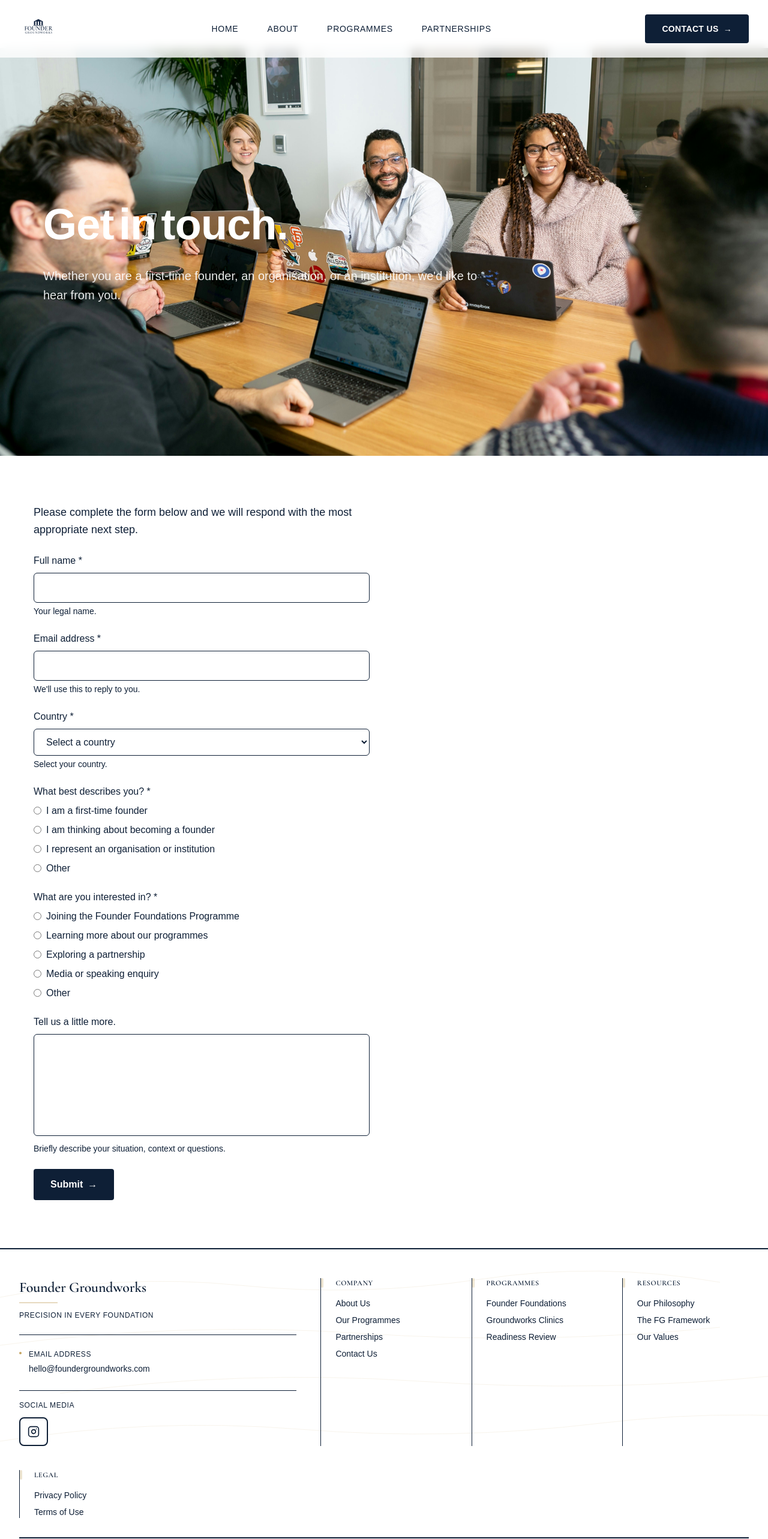
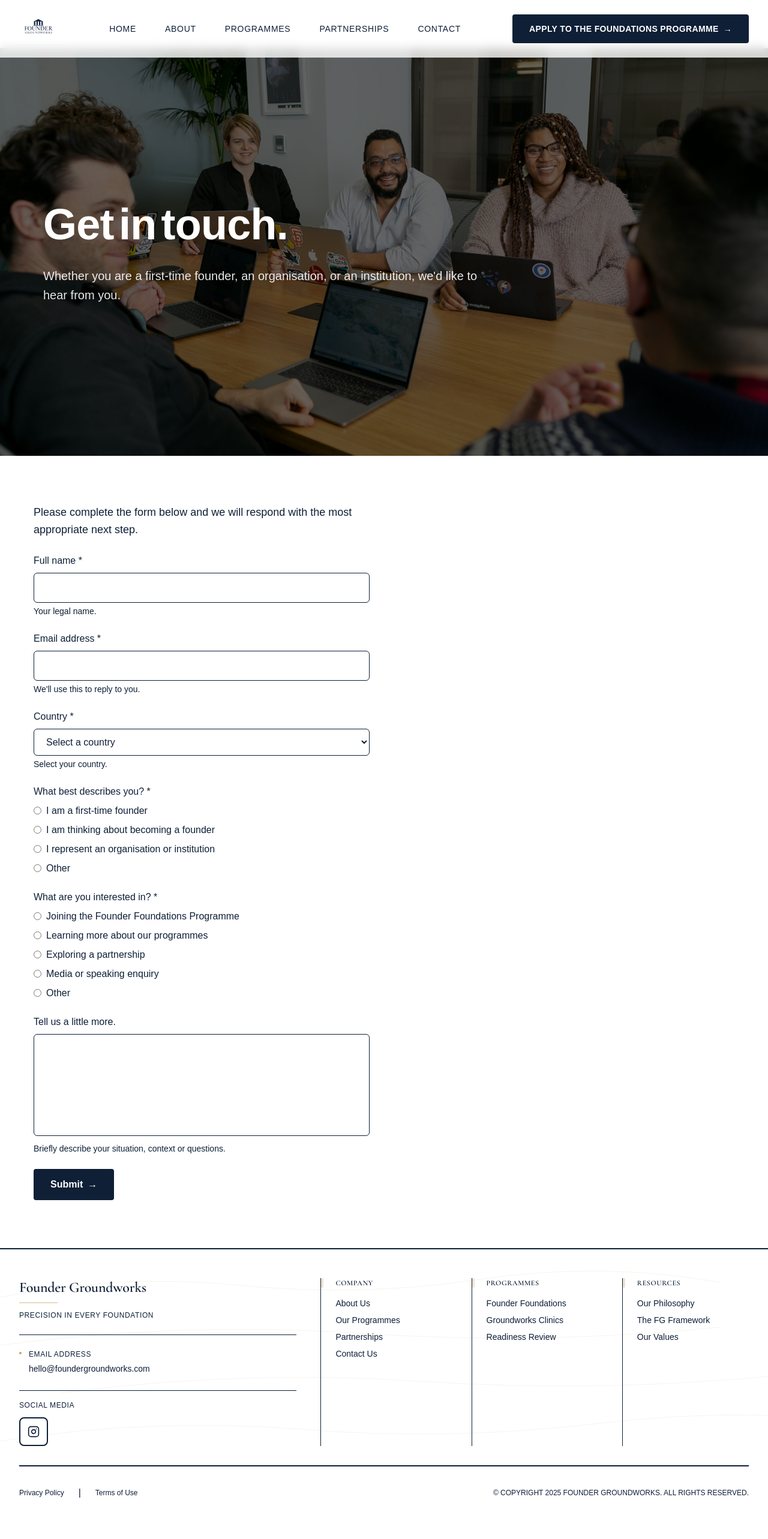
Before and after one commit to Obafemi00/Groundworks, a Next.js app: page /contact in a window 1280 px wide. Shown: the top 2566 px of the page at 60% size. Built offline with nearby package versions, Linux system fonts and the light colour scheme; a web font is replaced by a local one.

Commit message:
build weell

```diff
--- a/src/app/(components)/Footer.tsx
+++ b/src/app/(components)/Footer.tsx
@@ -3,7 +3,6 @@
 import Link from "next/link";
 import { motion } from "framer-motion";
 import { Instagram } from "lucide-react";
-import { navigationLinks } from "@/data/navigation";
 import { SITE_CONFIG } from "@/lib/constants";
 
 export default function Footer() {
@@ -31,13 +30,6 @@
         { href: "/about", label: "Our Philosophy" },
         { href: "/about", label: "The FG Framework" },
         { href: "/about", label: "Our Values" },
-      ],
-    },
-    {
-      title: "LEGAL",
-      links: [
-        { href: "/privacy", label: "Privacy Policy" },
-        { href: "/terms", label: "Terms of Use" },
       ],
     },
   ];
--- a/src/app/(components)/Header.tsx
+++ b/src/app/(components)/Header.tsx
@@ -45,7 +45,7 @@
 
             {/* Center: Navigation Links */}
             <nav className="hidden lg:flex items-center flex-1 justify-center gap-8 xl:gap-12" aria-label="Main navigation">
-              {navigationLinks.filter(link => link.href !== '/contact').map((link, index) => (
+              {navigationLinks.map((link, index) => (
                 <motion.div
                   key={link.href}
                   initial={{ opacity: 0, y: -10 }}
@@ -88,7 +88,7 @@
                       color: '#FFFFFF',
                     }}
                   >
-                    <span className="relative z-10" style={{ color: '#FFFFFF' }}>Contact Us</span>
+                    <span className="relative z-10" style={{ color: '#FFFFFF' }}>Apply to the Foundations Programme</span>
                     <motion.span
                       className="relative z-10 ml-2"
                       style={{ color: '#FFFFFF' }}
@@ -159,6 +159,26 @@
               className="fixed top-0 left-0 right-0 bg-white z-50 shadow-lg lg:hidden"
             >
               <div className="max-w-[1400px] mx-auto px-6 py-8">
+                {/* Close Button */}
+                <div className="flex justify-end mb-4">
+                  <button
+                    onClick={close}
+                    className="p-2 text-fg-navy hover:text-fg-gold transition-colors duration-200"
+                    aria-label="Close menu"
+                  >
+                    <svg
+                      className="w-6 h-6"
+                      fill="none"
+                      strokeLinecap="round"
+                      strokeLinejoin="round"
+                      strokeWidth="2"
+                      viewBox="0 0 24 24"
+                      stroke="currentColor"
+                    >
+                      <path d="M6 18L18 6M6 6l12 12" />
+                    </svg>
+                  </button>
+                </div>
                 <nav className="flex flex-col gap-4 mb-6" aria-label="Mobile navigation">
                   {navigationLinks.map((link, index) => (
                     <motion.div
@@ -188,12 +208,17 @@
                   >
                     <Link
                       href="/contact"
-                      className="group inline-flex items-center justify-center w-full font-inter font-semibold text-sm uppercase tracking-wide text-white bg-fg-navy px-7 py-3.5 rounded-[4px] transition-all duration-300 hover:bg-[#0b182b] hover:shadow-lg relative overflow-hidden"
+                      className="group inline-flex items-center justify-center w-full font-inter font-semibold text-sm uppercase tracking-wide px-7 py-3.5 rounded-[4px] transition-all duration-300 hover:shadow-lg relative overflow-hidden"
+                      style={{
+                        backgroundColor: '#0E1F36',
+                        color: '#FFFFFF',
+                      }}
                       onClick={close}
                     >
-                      <span className="relative z-10">Contact Us</span>
+                      <span className="relative z-10" style={{ color: '#FFFFFF' }}>Apply to the Foundations Programme</span>
                       <motion.span
                         className="relative z-10 ml-2"
+                        style={{ color: '#FFFFFF' }}
                         initial={{ x: 0 }}
                         whileHover={{ x: 4 }}
                         transition={{ type: "spring", stiffness: 400, damping: 17 }}
@@ -201,7 +226,8 @@
                         →
                       </motion.span>
                       <motion.div
-                        className="absolute inset-0 bg-fg-gold"
+                        className="absolute inset-0"
+                        style={{ backgroundColor: '#C4A463' }}
                         initial={{ x: "-100%" }}
                         whileHover={{ x: 0 }}
                         transition={{ duration: 0.3 }}
--- a/src/app/(components)/PageHero.tsx
+++ b/src/app/(components)/PageHero.tsx
@@ -35,7 +35,7 @@
             />
           </div>
           {/* Overlay for text readability */}
-          <div className="absolute inset-0 z-10 bg-fg-navy/50" />
+          <div className="absolute inset-0 z-10 bg-black/60" />
         </>
       )}
 
--- a/src/app/(sections)/home/WhoItsFor.tsx
+++ b/src/app/(sections)/home/WhoItsFor.tsx
@@ -22,7 +22,7 @@
           subtitle="Who we serve"
           align="center"
           maxWidth="lg"
-          subtitleClassName="mt-[10px] md:!mt-0"
+          subtitleClassName="mt-[50px] md:!mt-0"
         />
         <div className="grid grid-cols-1 lg:grid-cols-2 gap-12 lg:gap-20 items-center mt-fg-md">
           {/* Text - Left on desktop, first on mobile */}
@@ -32,7 +32,7 @@
                 <p className="font-inter text-base md:text-[18px] text-fg-grey leading-relaxed">
                   Founder Groundworks is built for people at the very beginning of the journey, often with no previous startup experience at all.
                 </p>
-                <p className="font-inter text-base md:text-[18px] text-fg-grey leading-relaxed font-semibold">
+                <p className="font-inter text-base md:text-[18px] text-fg-grey leading-relaxed font-semibold" style={{ marginTop: "10px" }}>
                   Our participants include:
                 </p>
                 <div className="space-y-4">
--- a/src/app/api/submit-form/route.ts
+++ b/src/app/api/submit-form/route.ts
@@ -48,10 +48,9 @@
     const supabase = supabaseServer();
 
     // Insert into Form_submissions table (case-sensitive, quoted name)
-    const { data: insertedData, error } = await supabase
+    const { error } = await supabase
       .from("Form_submissions")
-      .insert(submissionData)
-      .select();
+      .insert(submissionData);
 
     if (error) {
       if (process.env.NODE_ENV === "development") {
--- a/src/app/contact/page.tsx
+++ b/src/app/contact/page.tsx
@@ -3,7 +3,6 @@
 import Container from "@/components/layout/Container";
 import ContactForm from "@/components/forms/ContactForm";
 import { generatePageMetadata } from "@/lib/seo";
-import { SITE_CONFIG } from "@/lib/constants";
 import type { Metadata } from "next";
 
 export const metadata: Metadata = generatePageMetadata({
--- a/src/components/data-display/Timeline.tsx
+++ b/src/components/data-display/Timeline.tsx
@@ -27,7 +27,7 @@
   isLast?: boolean;
 };
 
-const TimelineItemComponent = memo(function TimelineItemComponent({ item, index, scrollProgress, totalItems, markerRef, isFirst, isLast }: TimelineItemComponentProps) {
+const TimelineItemComponent = memo(function TimelineItemComponent({ item, index, scrollProgress, totalItems, markerRef, isFirst: _isFirst, isLast: _isLast }: TimelineItemComponentProps) {
   // Calculate when this item becomes active (based on scroll position)
   const itemStart = index / totalItems;
   const itemEnd = (index + 1) / totalItems;
@@ -88,12 +88,12 @@
   );
 });
 
-export default function Timeline({ items, className, variant = "default" }: TimelineProps) {
+export default function Timeline({ items, className, variant: _variant = "default" }: TimelineProps) {
   const containerRef = useRef<HTMLDivElement>(null);
   const firstMarkerRef = useRef<HTMLDivElement>(null);
   const lastMarkerRef = useRef<HTMLDivElement>(null);
   const [lineStart, setLineStart] = useState(0);
-  const [lineEnd, setLineEnd] = useState(0);
+  const [_lineEnd, setLineEnd] = useState(0);
   const [lineHeight, setLineHeight] = useState(0);
 
   const { scrollYProgress } = useScroll({
```
